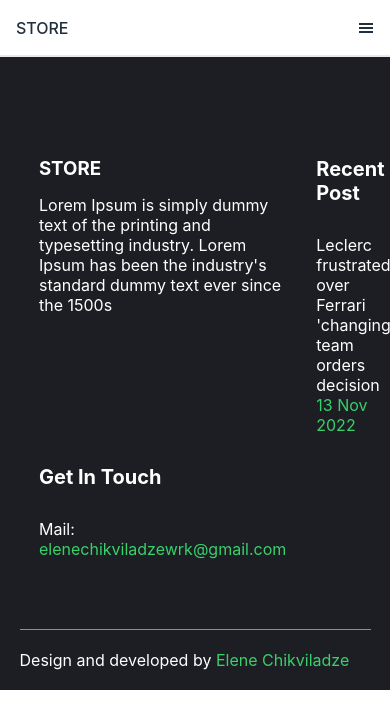
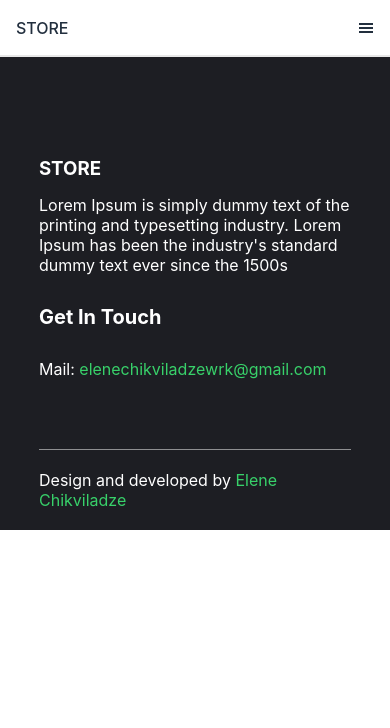
Before and after one commit to elenee/online-shop-fakestoreAPI, a React (Create React App) app: page / in a window 390 px wide. Shown: the top 728 px of the page. Built offline with nearby package versions, Linux system fonts and the light colour scheme.

Commit message:
more responsive footer

```diff
--- a/src/components/footer/Footer.css
+++ b/src/components/footer/Footer.css
@@ -53,6 +53,7 @@ footer span {
 }
 @media screen and (max-width: 1150px) {
   footer .grid1 {
-    grid-template-columns: repeat(2, 1fr);
+    display: flex;
+    flex-direction: column;
   }
 }
--- a/src/components/footer/Footer.js
+++ b/src/components/footer/Footer.js
@@ -13,18 +13,11 @@ const Footer = () => {
           </p>
         </div>
         <div className="box">
-          <h2>Recent Post</h2>
-          <div className="text">
-            <p>Leclerc frustrated over Ferrari 'changing' team orders decision</p>
-            <span>13 Nov 2022</span>
-          </div>
-        </div>
-        <div className="box">
           <h2>Get In Touch</h2>
           <p>Mail: <span>elenechikviladzewrk@gmail.com</span></p>
         </div>
       </div>
-      <div className="container legal">
+      <div className="container1 legal">
         <label>
           Design and developed by <span>Elene Chikviladze</span>
         </label>
```
